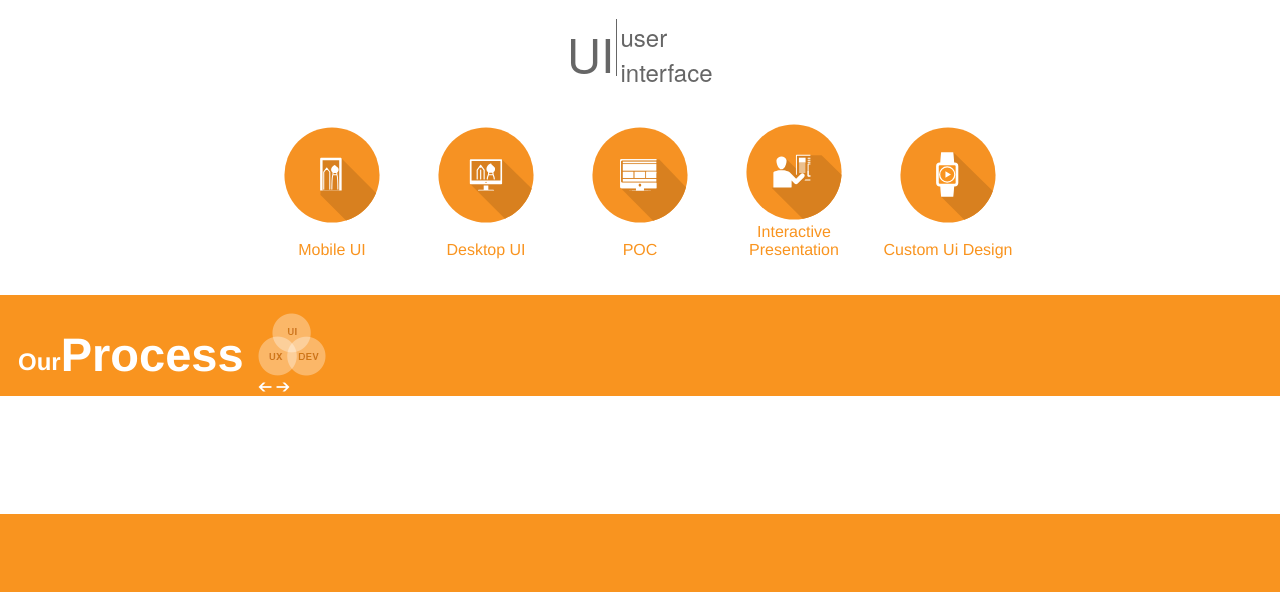
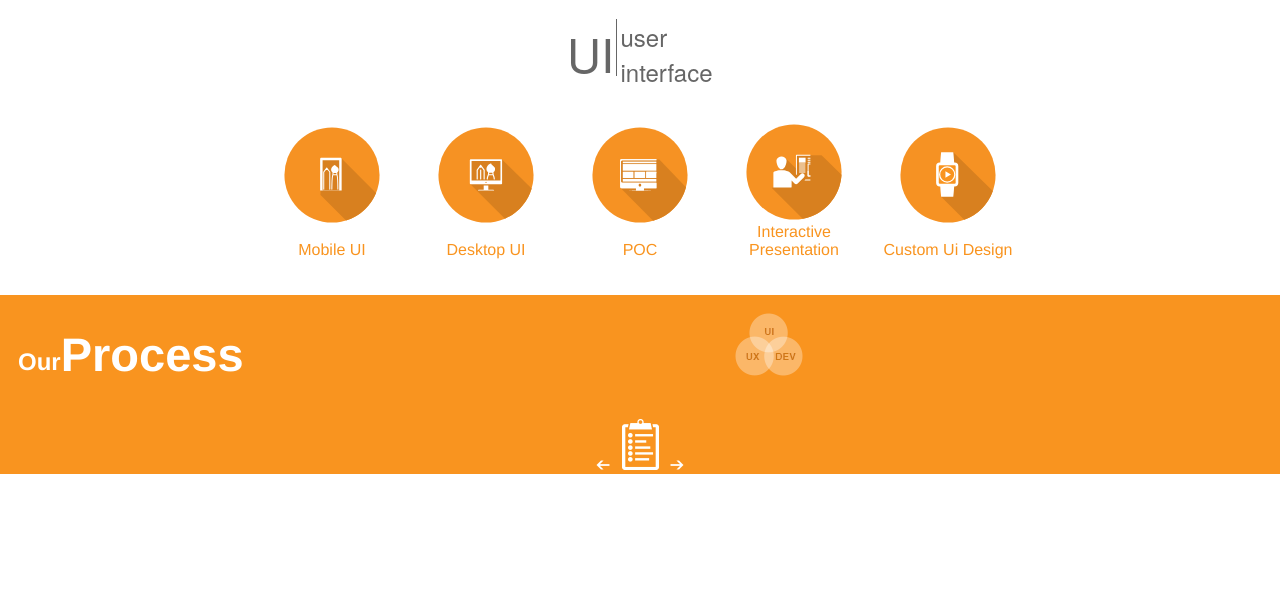
Before and after one commit to Lefty-San/peanutbutter-surprise, a PHP site: page / in a window 1280 px wide. Shown: the part 858-1450 px from the top of the page. Before the commit the page ends 1372 px from the top, so only its background shows below. Run offline with PHP 8.4, Linux system fonts and the light colour scheme.

Commit message:
Adding slider on our Process page.

```diff
--- a/css/assets.scss
+++ b/css/assets.scss
@@ -16,7 +16,7 @@ $iphone_scroll_arrow: url(../img/iPhone/Scroll_Arrow.png);
 $iphone_sol_arch: url(../img/iPhone/SolutionArchitecture.png);
 $iphone_pix_perf: url(../img/iPhone/UIPixelPerfection.png);
 $iphone_user_exp: url(../img/iPhone/UserExperience.png);
-$ihpone_user_stories: url(../img/iPhone/UserStories.png);
+$iphone_user_stories: url(../img/iPhone/UserStories.png);
 $iphone_venn_diag: url(../img/iPhone/VennDiagram.png);
 $iphone_white_x: url(../img/iPhone/WhiteX.png);
 $iphone_test: url(../i.mg/iPhone/LP_GraphicTest.png);
--- a/css/style.css
+++ b/css/style.css
@@ -25,7 +25,7 @@ svg {
   z-index: 0; }
 
 nav {
-  background-color: white;
+  background-color: #ffffff;
   font-size: 24px;
   font-color: #a0a2a3;
   font-style: Helvetica Neue;
@@ -50,7 +50,7 @@ nav {
       color: #666666;
       font-family: "HelveticaNeue-CondensedBold", "HelveticaNeue-Light", "Helvetica Neue Light", "Helvetica Neue", Helvetica, Arial, "Lucida Grande", sans-serif;
       margin-top: 50px;
-      background-color: white;
+      background-color: #ffffff;
       padding-bottom: 10px;
       padding-right: 10px;
       border-bottom-left-radius: 5px; }
@@ -80,8 +80,8 @@ nav {
     font-size: 25px;
     font-family: "HelveticaNeue-CondensedBold", "HelveticaNeue-Light", "Helvetica Neue Light", "Helvetica Neue", Helvetica, Arial, "Lucida Grande", sans-serif;
     font-stretch: condensed;
-    color: white;
-    border-bottom: 1px solid white;
+    color: #ffffff;
+    border-bottom: 1px solid #ffffff;
     margin-left: 16px;
     width: 330px;
     margin-bottom: 0px; }
@@ -89,7 +89,7 @@ nav {
     font-size: 25px;
     font-family: "HelveticaNeue-CondensedBold", "HelveticaNeue-Light", "Helvetica Neue Light", "Helvetica Neue", Helvetica, Arial, "Lucida Grande", sans-serif;
     font-stretch: condensed;
-    color: white;
+    color: #ffffff;
     margin-left: 16px;
     margin-top: 0px; }
   #page1 .dwnArrow {
@@ -119,7 +119,7 @@ nav {
   font-weight: 400;
   font-stretch: condensed;
   font-size: 47px;
-  color: white;
+  color: #ffffff;
   margin-left: 6px;
   width: 75px;
   height: 57px;
@@ -135,7 +135,7 @@ nav {
   font-stretch: condensed;
   font-weight: bold;
   font-size: 24px;
-  color: white;
+  color: #ffffff;
   text-align: left;
   padding: 0;
   margin-top: 0px;
@@ -147,13 +147,13 @@ nav {
   font-weight: 400;
   vertical-align: top; }
 #page2 p {
-  color: white;
+  color: #ffffff;
   display: inline-block; }
 #page2 .proto svg {
   margin-top: 15px; }
 
 #page3 {
-  background-color: white;
+  background-color: #ffffff;
   overflow: hidden;
   text-align: center;
   padding-top: 20px;
@@ -213,9 +213,11 @@ nav {
 
 #page4 {
   background-color: #f9941f;
-  vertical-align: bottom; }
+  text-align: center; }
+  #page4 .heading {
+    width: 100%; }
   #page4 h1 {
-    color: white;
+    color: #ffffff;
     float: left;
     margin-right: 14px;
     font-size: 47px; }
@@ -223,7 +225,7 @@ nav {
     margin-left: 18px;
     margin-top: 53px;
     font-size: 24px;
-    color: white;
+    color: #ffffff;
     float: left; }
   #page4 .venn {
     background: url(../img/iPhone/VennDiagram.png);
@@ -232,6 +234,62 @@ nav {
     height: 68px;
     display: inline-block;
     margin-top: 15px; }
+  #page4 .slider {
+    margin-top: 40px; }
+    #page4 .slider .leftButt {
+      background: url(../img/iPhone/ArrowLeft.png);
+      background-size: 100%;
+      width: 14px;
+      height: 10px;
+      display: inline-block; }
+    #page4 .slider .rightButt {
+      background: url(../img/iPhone/ArrowRight.png);
+      background-size: 100%;
+      width: 14px;
+      height: 10px;
+      display: inline-block; }
+    #page4 .slider .pixPerf {
+      background-image: url(../img/iPhone/UIPixelPerfection.png);
+      background-size: 100%;
+      width: 52px;
+      height: 52px;
+      display: inline-block; }
+    #page4 .slider .final {
+      background-image: url(../img/iPhone/FinalGraphics.png);
+      background-size: 100%;
+      width: 52px;
+      height: 52px;
+      display: inline-block; }
+    #page4 .slider .design {
+      background-image: url(../img/iPhone/DesignComps.png);
+      background-size: 100%;
+      width: 52px;
+      height: 52px;
+      display: inline-block; }
+    #page4 .slider .sol {
+      background-image: url(../img/iPhone/SolutionArchitecture.png);
+      background-size: 100%;
+      width: 52px;
+      height: 52px;
+      display: inline-block; }
+    #page4 .slider .ux {
+      background-image: url(../img/iPhone/UserExperience.png);
+      background-size: 100%;
+      width: 52px;
+      height: 52px;
+      display: inline-block; }
+    #page4 .slider .us {
+      background-image: url(../img/iPhone/UserStories.png);
+      background-size: 100%;
+      width: 52px;
+      height: 52px;
+      display: inline-block; }
+    #page4 .slider .projectSpecs {
+      background-image: url(../img/iPhone/ProjectSpecs.png);
+      background-size: 100%;
+      width: 52px;
+      height: 52px;
+      display: inline-block; }
 
 .lp_graphic {
   background: url(../img/iPhone/LP_Graphic.png) 100% 100%;
@@ -332,42 +390,31 @@ nav {
   to {
     transform: scale(10, 10);
     padding: 130px 120px; } }
-
 @keyframes growTR {
   to {
     transform: scale(10, 10);
     padding: 130px 0px;
     margin-left: -120px; } }
-
 @keyframes growML {
   to {
     transform: scale(10, 10);
     padding: 0px 110px;
     margin-top: -20px; } }
-
 @keyframes growMR {
   to {
     transform: scale(10, 10);
     margin-left: -120px;
     margin-top: -20px; } }
-
 @keyframes growB {
   to {
     transform: scale(10, 10);
     margin-top: -200px; } }
-
 @keyframes shrink {
   to {
-<<<<<<< HEAD
-    transform: matrix2d(0.25, 0, 0, 0.25, 0, -70px); } }
-=======
-    transform: scale(0.25, 0.25) translateY(-300px); } }
-
->>>>>>> 874859cf7704c5d358b3881bb05e08030859e1c2
+    transform: translateY(-70px) scale(0.25, 0.25); } }
 @keyframes fade {
   to {
     opacity: 0; } }
-
 /* iPhone Portrait */
 @media only screen and (min-device-width: 320px) and (max-device-width: 480px) and (-webkit-min-device-pixel-ratio: 2) and (orientation: portrait) {
   .supported_orientation {
@@ -419,3 +466,5 @@ nav {
 /* iPad Landscape */
 /* ----------- Desktop Non-Retina Screens ----------- */
 /* ----------- Desktop Retina Screens ----------- */
+
+/*# sourceMappingURL=style.css.map */
--- a/css/style.scss
+++ b/css/style.scss
@@ -186,9 +186,9 @@ nav {
    	display: inline-block;
    }
    .proto{
-     	svg {
-     		margin-top: 15px;
-     }
+   	svg {
+   		margin-top: 15px;
+   }
    }
 }
 
@@ -267,7 +267,10 @@ nav {
 
 #page4 {
 	background-color: $orange;
-	vertical-align: bottom;
+	text-align: center;
+	.heading{
+		width: 100%;
+	}
 	h1{
 		color: $white;
 		float: left;
@@ -288,6 +291,72 @@ nav {
     height:68px;
     display:inline-block;
 		margin-top: 15px;
+	}
+	.slider{
+		margin-top: 40px;
+		.leftButt{
+			background: $iphone_arrow_left;
+			background-size: 100%;
+			width: 14px;
+			height: 10px;
+			display: inline-block;
+		}
+		.rightButt{
+			background: $iphone_arrow_right;
+			background-size: 100%;
+			width: 14px;
+			height: 10px;
+			display: inline-block;
+		}
+		.pixPerf{
+			background-image: $iphone_pix_perf;
+			background-size: 100%;
+			width: 52px;
+			height: 52px;
+			display: inline-block;
+		}
+		.final{
+			background-image: $iphone_final_graphics;
+			background-size: 100%;
+			width: 52px;
+			height: 52px;
+			display: inline-block;
+		}
+		.design{
+			background-image: $iphone_design_comps;
+			background-size: 100%;
+			width: 52px;
+			height: 52px;
+			display: inline-block;
+		}
+		.sol{
+			background-image: $iphone_sol_arch;
+			background-size: 100%;
+			width: 52px;
+			height: 52px;
+			display: inline-block;
+		}
+		.ux{
+			background-image: $iphone_user_exp;
+			background-size: 100%;
+			width: 52px;
+			height: 52px;
+			display: inline-block;
+		}
+		.us{
+			background-image: $iphone_user_stories;
+			background-size: 100%;
+			width: 52px;
+			height: 52px;
+			display: inline-block;
+		}
+		.projectSpecs{
+			background-image: $iphone_proj_specs;
+			background-size: 100%;
+			width: 52px;
+			height: 52px;
+			display: inline-block;
+		}
 	}
 }
 
@@ -333,7 +402,6 @@ nav {
 	z-index: 1;
 	@include animation(growB, 1s, linear, forwards);
 }
-
 #page2 .svg div svg #icon[state=large], #page3 .svg div svg #icon[state=large]{
 	transform-origin: center top;
 	@include animation(shrink, 1s, linear, forwards);
@@ -358,7 +426,7 @@ nav {
 	to{transform: scale(10,10); margin-top: -200px;}
 }
 @keyframes shrink{
-	to {transform: matrix2d(.25, 0, 0, .25, 0, -70px);}
+	to {transform: translateY(-70px) scale(.25,.25);}
 }
 @keyframes fade{
 	to {opacity: 0;}
--- a/index.html
+++ b/index.html
@@ -89,9 +89,9 @@
         <div class="venn"></div>
       </div>
       <div class="slider">
-        <img src="img/iPhone/ArrowLeft.png" alt="left">
-        <!--Slider Images-->
-        <img src="img/iPhone/ArrowRight.png" alt="right">
+        <div class="leftButt"></div>
+        <div class="projectSpecs"></div>
+        <div class="rightButt"></div>
       </div>
       <div class="circle">
         <h1>Client</h1>
--- a/js/script.js
+++ b/js/script.js
@@ -2,6 +2,27 @@
 $(function(){
     console.log('jQuery loaded and running \n pixels available in document window ' + window.innerHeight);
 });
+
+//slider logic
+$(".leftButt").click(function(){
+	console.log("clicked");
+	$(".final").addClass("pixPerf").removeClass("final");
+	$(".design").addClass("final").removeClass("design");
+	$(".sol").addClass("design").removeClass("sol");
+	$(".ux").addClass("sol").removeClass("ux");
+	$(".us").addClass("ux").removeClass("us");
+	$(".projectSpecs").addClass("us").removeClass("projectSpecs");
+});
+$(".rightButt").click(function(){
+	console.log("clicked");
+	$(".pixPerf").addClass("final").removeClass("pixPerf");
+	$(".final").addClass("design").removeClass("final");
+	$(".design").addClass("sol").removeClass("design");
+	$(".sol").addClass("ux").removeClass("sol");
+	$(".ux").addClass("us").removeClass("ux");
+	$(".us").addClass("projectSpecs").removeClass("us");
+});
+
 
 //hide x until needed
 $(".x").hide();
@@ -18,7 +39,6 @@ $(".menu .image").click(function(){
 		menuHidden = false;
 		$(".menu ul").show();
 	}
-	console.log("menuHide= \r" + menuHidden);
 });
 
 // scroll listener
@@ -51,16 +71,13 @@ $("[state='small']").click(function(){
 	$(this).children().children().attr("state", "large");
 	$(this).children().children().children().attr("state", "large");
 	$(".x").show();
-	console.log("Clicked");
 });
 
 $(".x").click(function(){
 	$("[state='large'] #icon").css({'transform-origin': 'center', 'transform': 'scale(1,1)'}); //return to original size
 	$("[state='large']").attr("state", "small");
 	$(".x").hide();
-	console.log("Unclicked");
-})
-
+});
 
 // key log for window information
 // matches to screen
```
